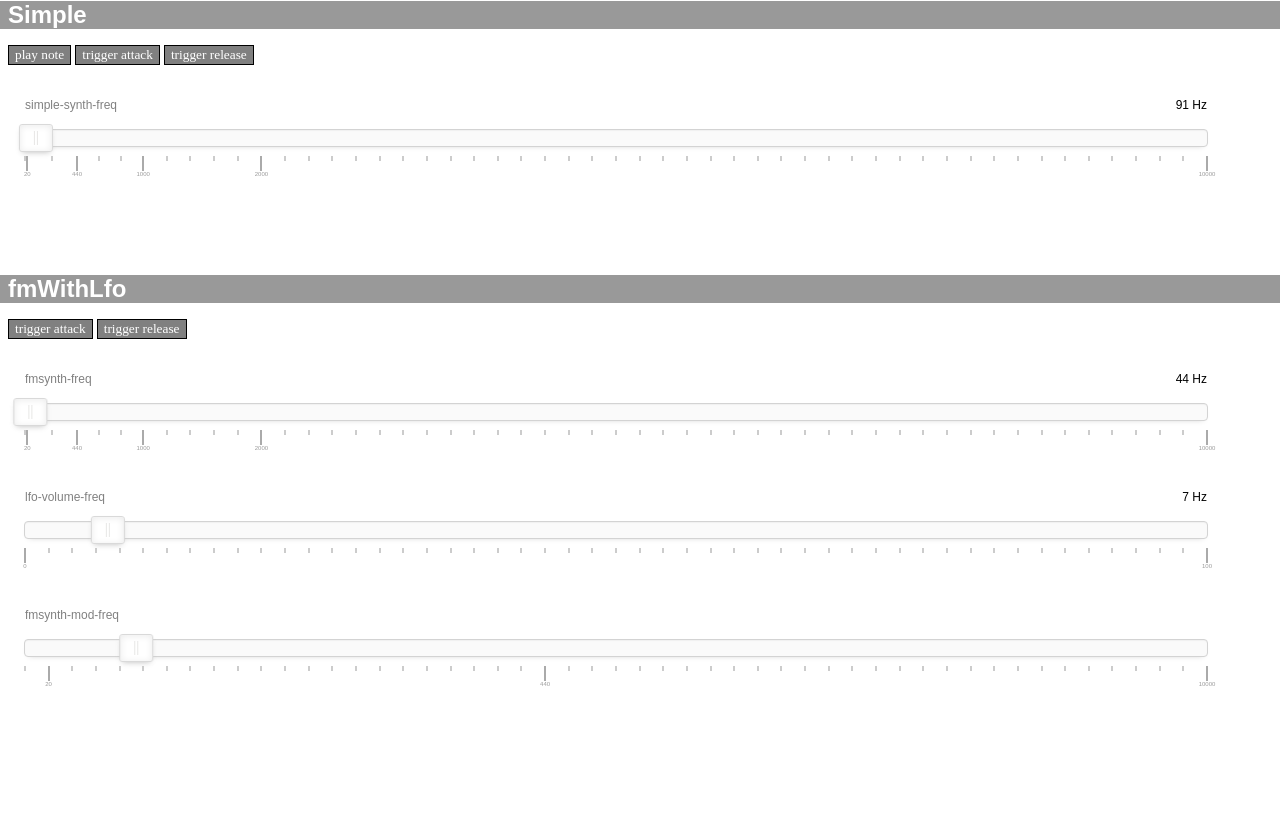
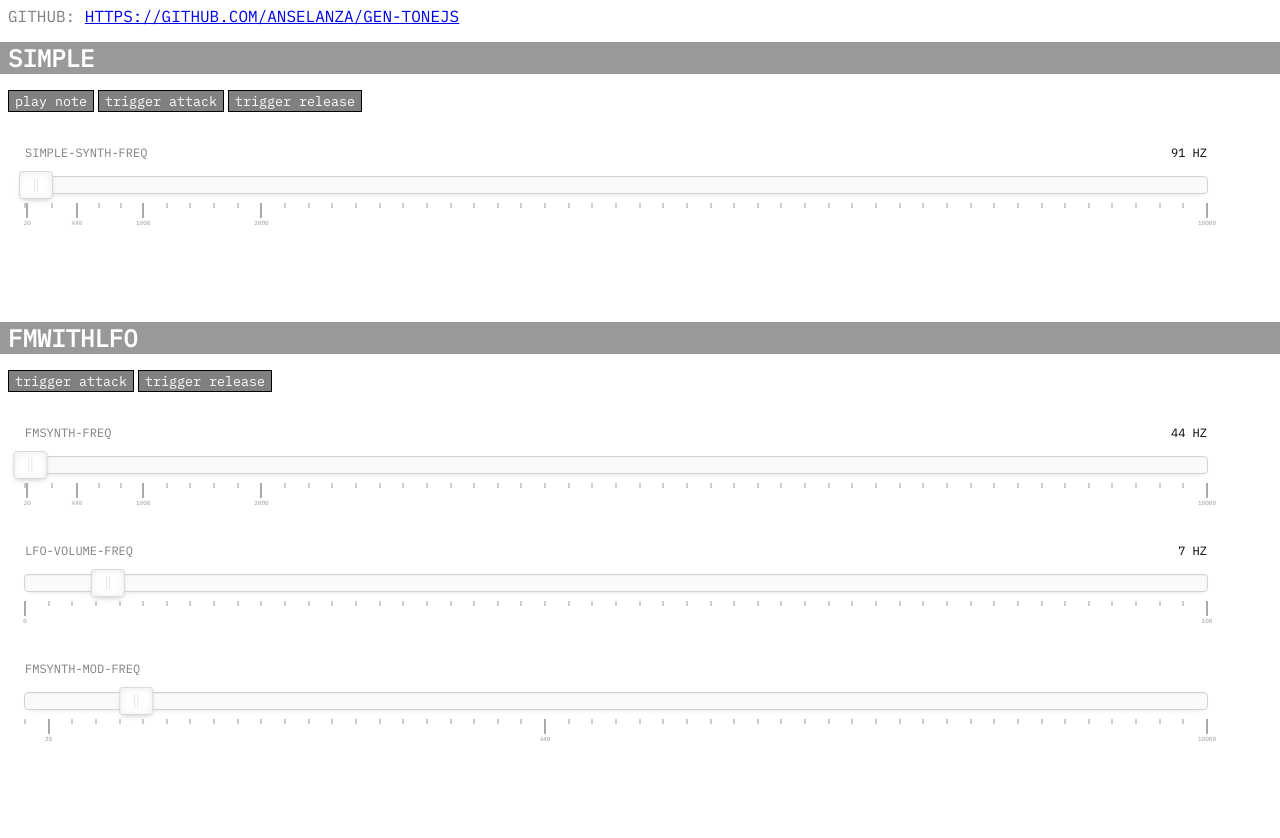
Before and after one commit to RandomStudio/gen-tonejs, a website built with webpack: page src/index.html in a window 1280 px wide. Shown: the part 79-917 px from the top of the page. Before the commit the page ends 864 px from the top, so only its background shows below. Built offline with nearby package versions, Linux system fonts and the light colour scheme.

Commit message:
nice screencap

```diff
--- a/src/index.html
+++ b/src/index.html
@@ -4,8 +4,12 @@
   <meta charset="UTF-8">
   <meta name="viewport" content="width=device-width, initial-scale=1">
   <title>generative audio</title>
+  <style>
+    @import url('https://fonts.googleapis.com/css?family=IBM+Plex+Mono');
+  </style>
 </head>
 <body>
   <h1>gen_tonejs</h1>
+  Github: <a href="https://github.com/anselanza/gen-tonejs">https://github.com/anselanza/gen-tonejs</a>
 </body>
 </html>
--- a/src/scripts/ui/ui.scss
+++ b/src/scripts/ui/ui.scss
@@ -10,7 +10,7 @@
     }
 
     button {
-      font-family: 'Vectrex';
+      font-family: 'IBM Plex Mono', monospace;
       color: white;
       background-color: grey;
       border: 1px solid black;
--- a/src/styles/index.scss
+++ b/src/styles/index.scss
@@ -2,6 +2,7 @@ $body-color: grey;
 
 body {
   color: $body-color;
-  font-family: 'Vectrex', Arial, sans-serif;
+  font-family: 'IBM Plex Mono', monospace;
+  text-transform: uppercase;
   padding: 0;
 }
```
Also changed, not shown: README.md, screencapture.gif (added).
